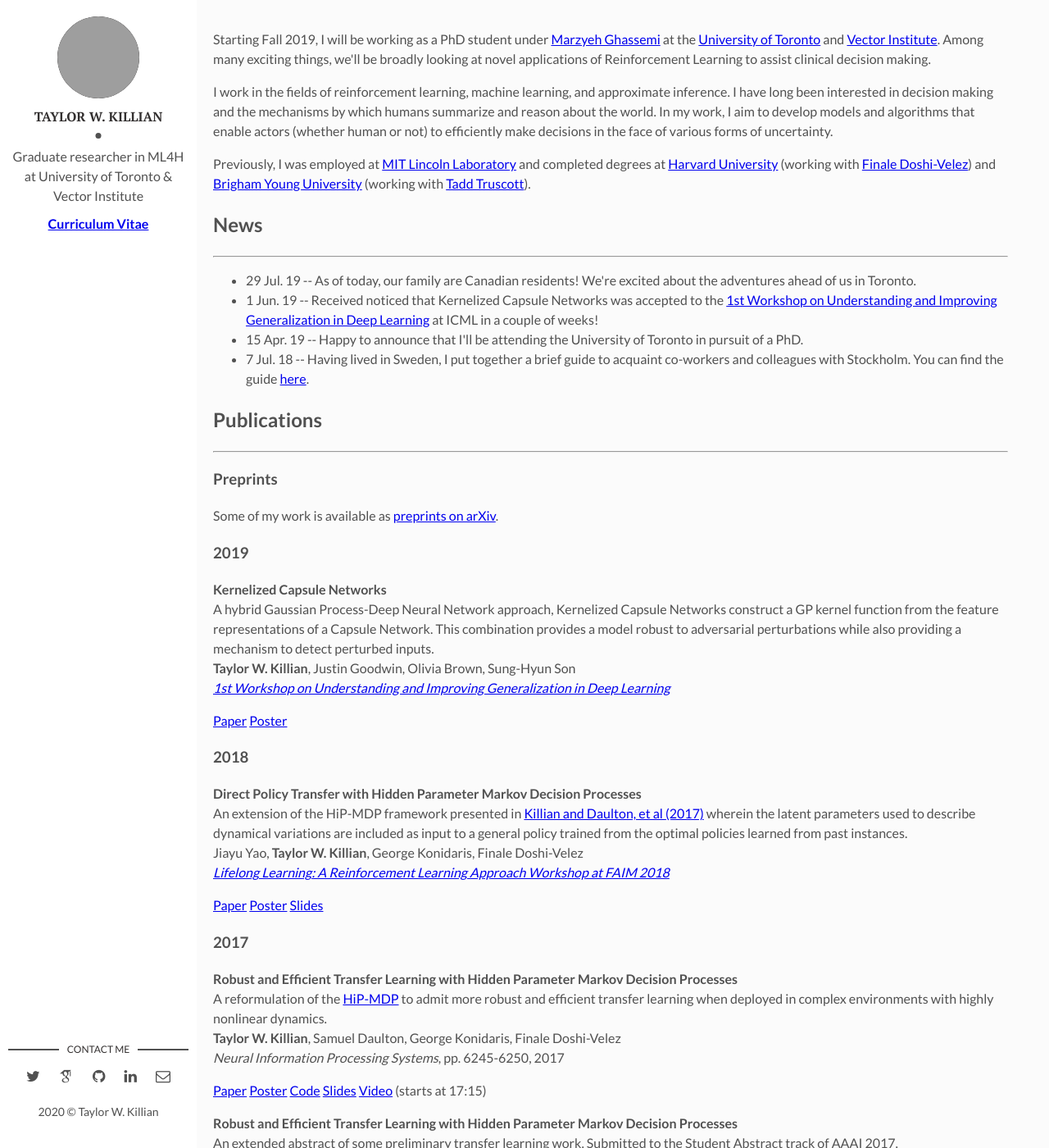
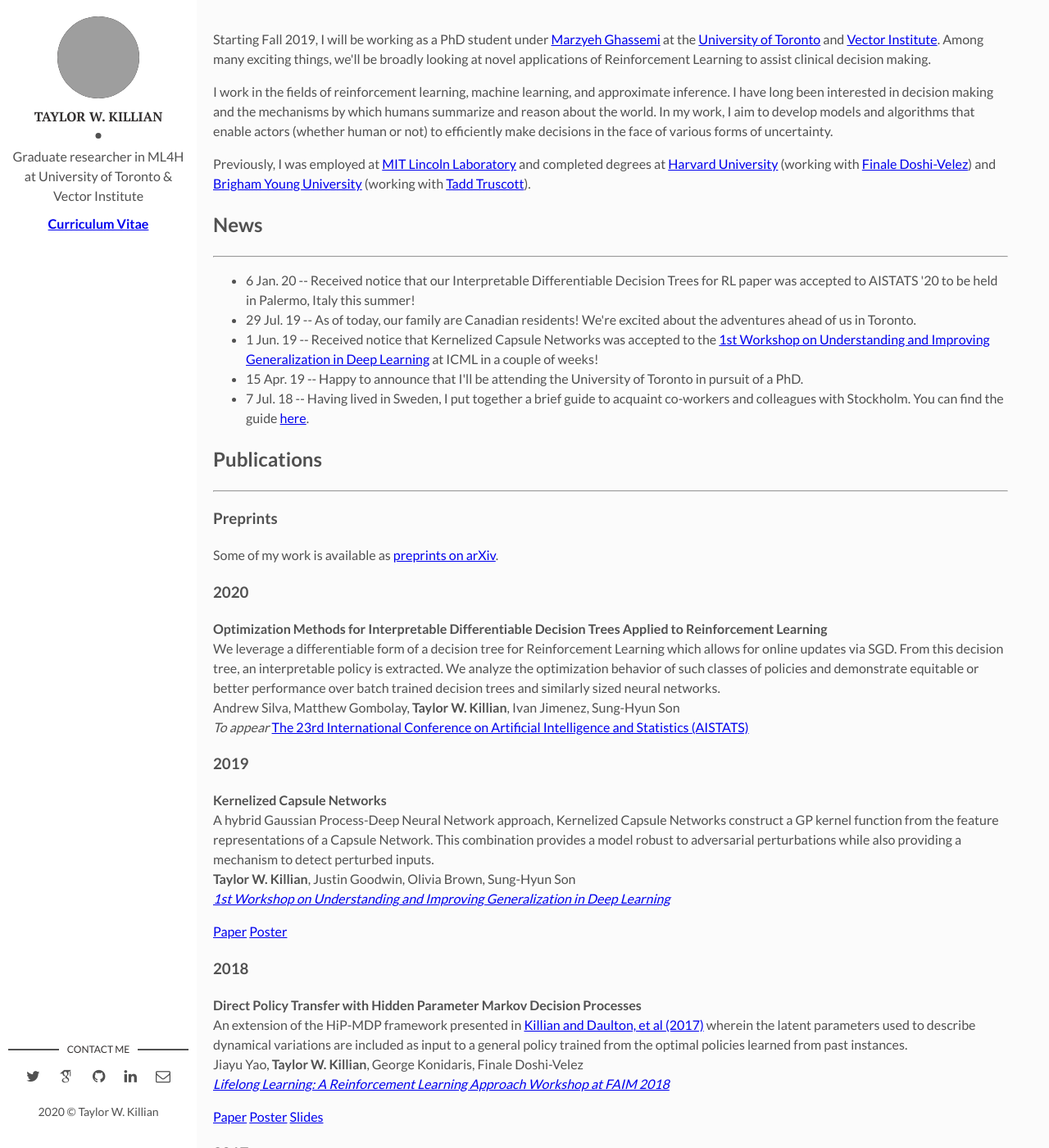
Before and after one commit to twkillian/twkillian.github.io, a Jekyll site: the page built from index.html, in a window 1280 px wide and 1400 px high. Shown: the whole window at 82% size. Built offline with Jekyll 4.4.1, drawn with Linux system fonts in a browser that asks for light colours; nearby versions of some CDN libraries; some web fonts are replaced; the list of posts is cut into pages by our own code; grey boxes are pictures that could not be loaded.

Commit message:
Added AISTATS2020 paper

```diff
--- a/index.html
+++ b/index.html
@@ -32,8 +32,9 @@
           <hr>
           <p>
             <ul class="nav nav-pills nav-stacked">
+              <li> 6 Jan. 20 -- Received notice that our  Interpretable Differentiable Decision Trees for RL paper was accepted to AISTATS '20 to be held in Palermo, Italy this summer!</li>
               <li> 29 Jul. 19 -- As of today, our family are Canadian residents! We're excited about the adventures ahead of us in Toronto. </li>
-              <li> 1 Jun. 19 -- Received noticed that Kernelized Capsule Networks was accepted to the <a href=https://sites.google.com/view/icml2019-generalization/home'> 1st Workshop on Understanding and Improving Generalization in Deep Learning</a> at ICML in a couple of weeks! </li>
+              <li> 1 Jun. 19 -- Received notice that Kernelized Capsule Networks was accepted to the <a href=https://sites.google.com/view/icml2019-generalization/home'> 1st Workshop on Understanding and Improving Generalization in Deep Learning</a> at ICML in a couple of weeks! </li>
               <li> 15 Apr. 19 -- Happy to announce that I'll be attending the University of Toronto in pursuit of a PhD. </li>
               <li> 7 Jul. 18 -- Having lived in Sweden, I put together a brief guide to acquaint co-workers and colleagues with Stockholm. You can find the guide <a href='papers/TWK_Stockholm_Guide.pdf'> here</a>.</li>
             </ul>
@@ -47,6 +48,15 @@
           <p>
           Some of my work is available as
           <a href="https://arxiv.org/a/Killian_T_1.html">preprints on arXiv</a>.
+          </p>
+          <h3>2020</h3>
+          <p>
+            <strong>Optimization Methods for Interpretable Differentiable Decision Trees Applied to Reinforcement Learning</strong>
+            <br>
+            We leverage a differentiable form of a decision tree for Reinforcement Learning which allows for online updates via SGD. From this decision tree, an interpretable policy is extracted. We analyze the optimization behavior of such classes of policies and demonstrate equitable or better performance over batch trained decision trees and similarly sized neural networks.
+            <br>
+            Andrew Silva, Matthew Gombolay, <strong>Taylor W. Killian</strong>, Ivan Jimenez, Sung-Hyun Son <br>
+            <i>To appear </i><a href='https:aistats.org'>The 23rd International Conference on Artificial Intelligence and Statistics (AISTATS)</a>
           </p>
           <h3>2019</h3>
           	<p>
```
Also changed, not shown: 1 other file.
